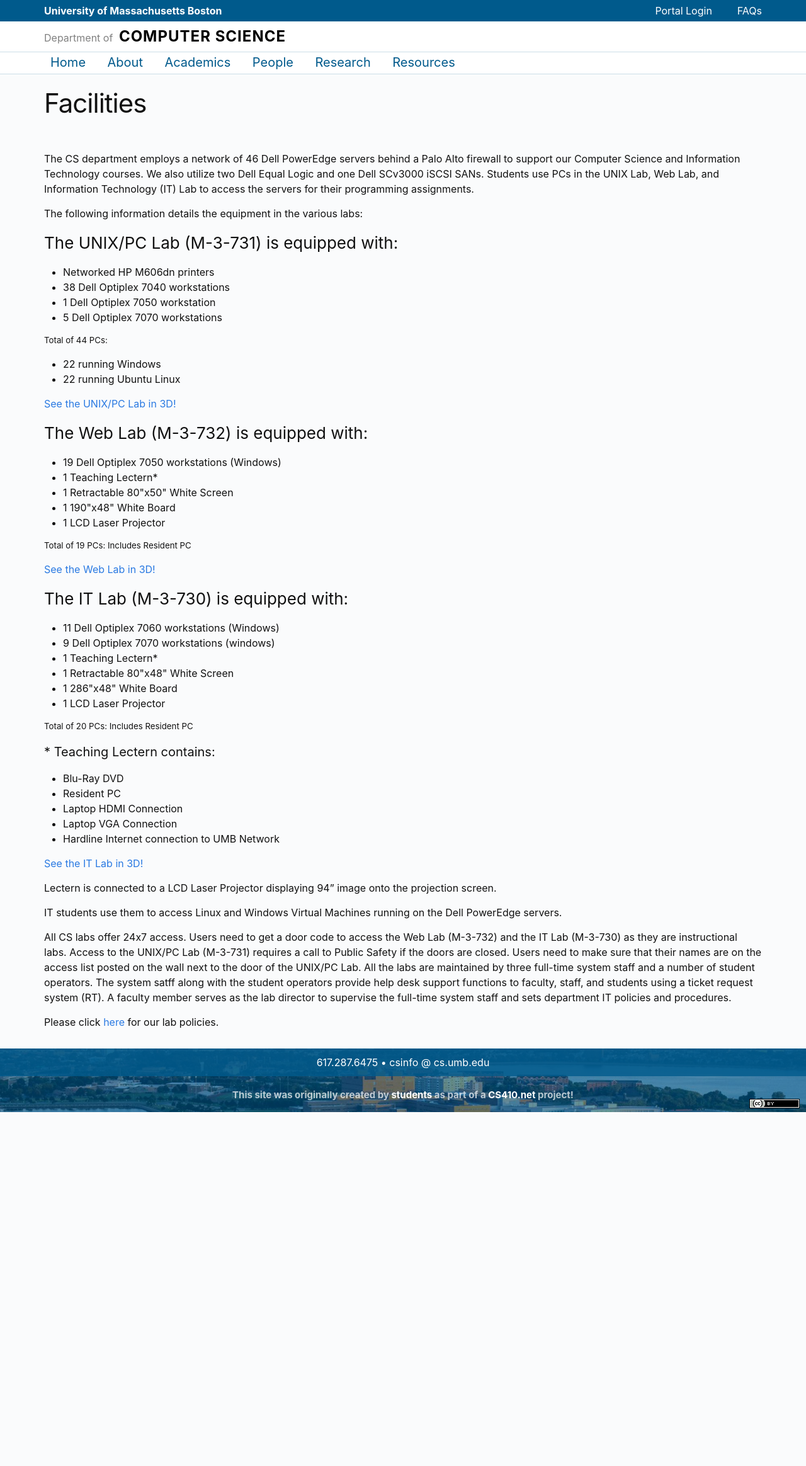
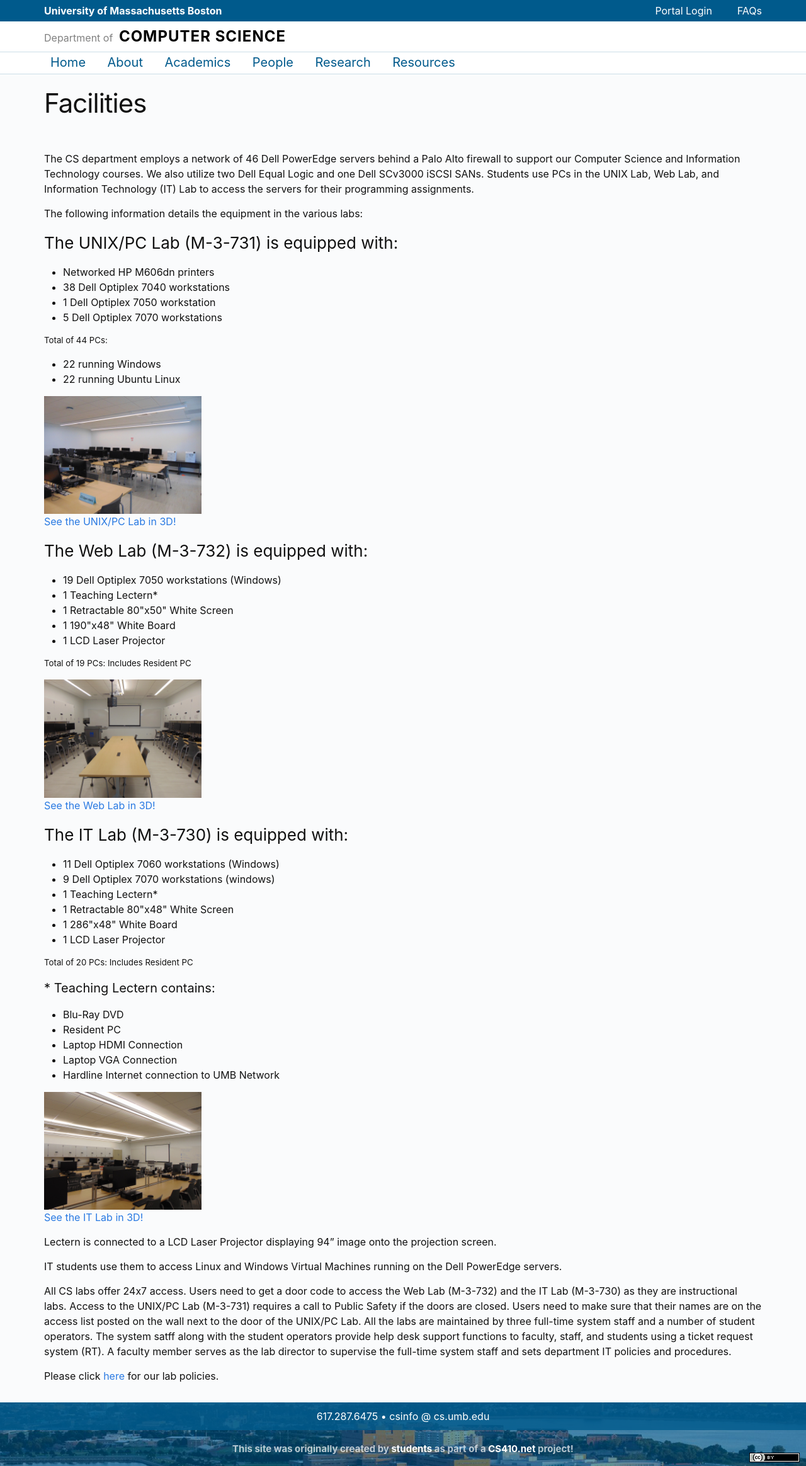
Before and after one commit to umbcs/umbcs.github.io, a Jekyll site: the page built from WEB/about/facilities.markdown, in a window 1280 px wide. Shown: the whole page at 63% size. Built offline with Jekyll 4.4.1, drawn with Linux system fonts in a browser that asks for light colours; before the commit the page ends 1766 px from its top, so only the background shows below that.

Commit message:
Add facility pictures.

```diff
--- a/WEB/about/facilities.markdown
+++ b/WEB/about/facilities.markdown
@@ -24,6 +24,7 @@ The following information details the equipment in the various labs:
     <li>22 running Ubuntu Linux</li>
 </ul>
 
+<a href='WEB/images/unixlab.jpg' target=_blank><img src='WEB/images/unixlab.jpg' width=250 border=0></a><br>
 <a href='360?unixlab.jpg'>See the UNIX/PC Lab in 3D!</a>
 
 <h3>The Web Lab (M-3-732) is equipped with:</h3>
@@ -36,6 +37,7 @@ The following information details the equipment in the various labs:
 </ul>
 <h5>Total of 19 PCs: Includes Resident PC</h5>
 
+<a href='WEB/images/weblab.jpg' target=_blank><img src='WEB/images/weblab.jpg' width=250 border=0></a><br>
 <a href='360?weblab.jpg'>See the Web Lab in 3D!</a>
 
 <h3>The IT Lab (M-3-730) is equipped with:</h3>
@@ -57,6 +59,7 @@ The following information details the equipment in the various labs:
     <li>Hardline Internet connection to UMB Network</li>
 </ul>
 
+<a href='WEB/images/itlab.jpg' target=_blank><img src='WEB/images/itlab.jpg' width=250 border=0></a><br>
 <a href='360?itlab.jpg'>See the IT Lab in 3D!</a>
 
 Lectern is connected to a LCD Laser Projector displaying 94" image onto the
```
Also changed, not shown: WEB/images/itlab.jpg (added), WEB/images/unixlab.jpg (added), WEB/images/weblab.jpg (added).
